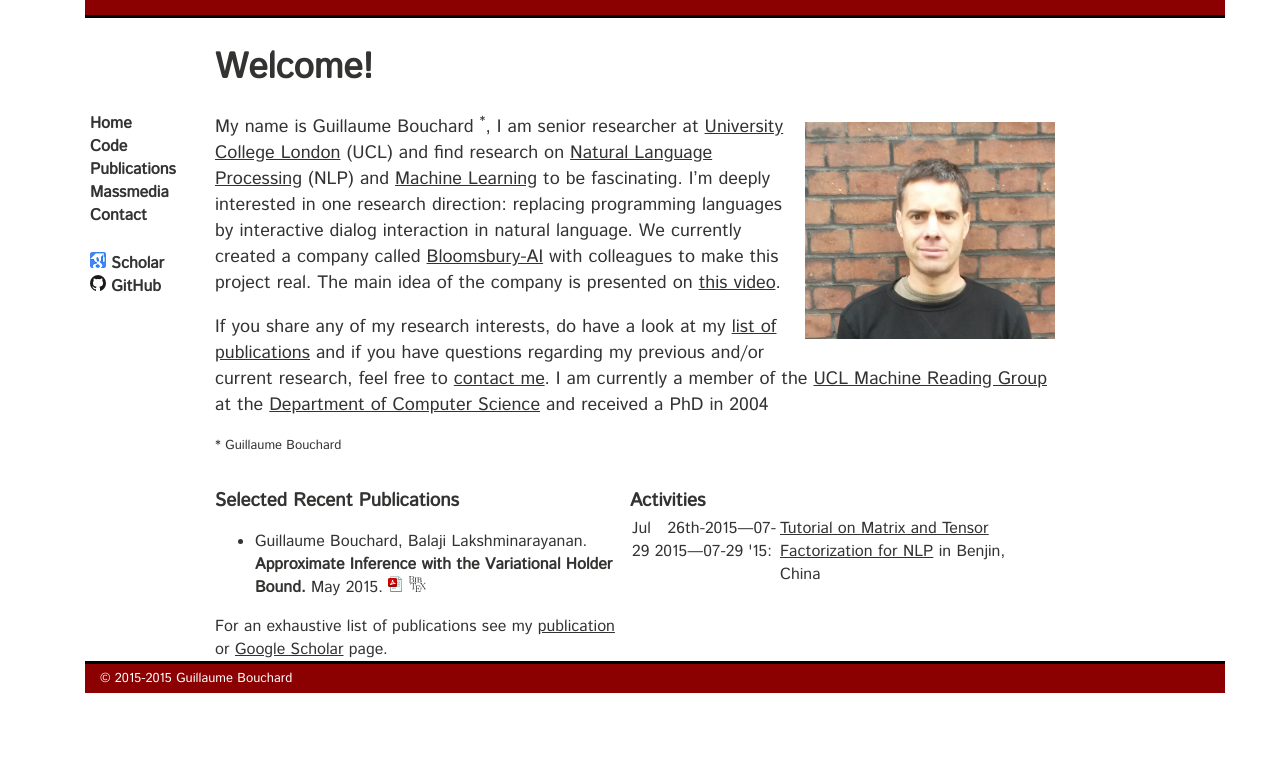
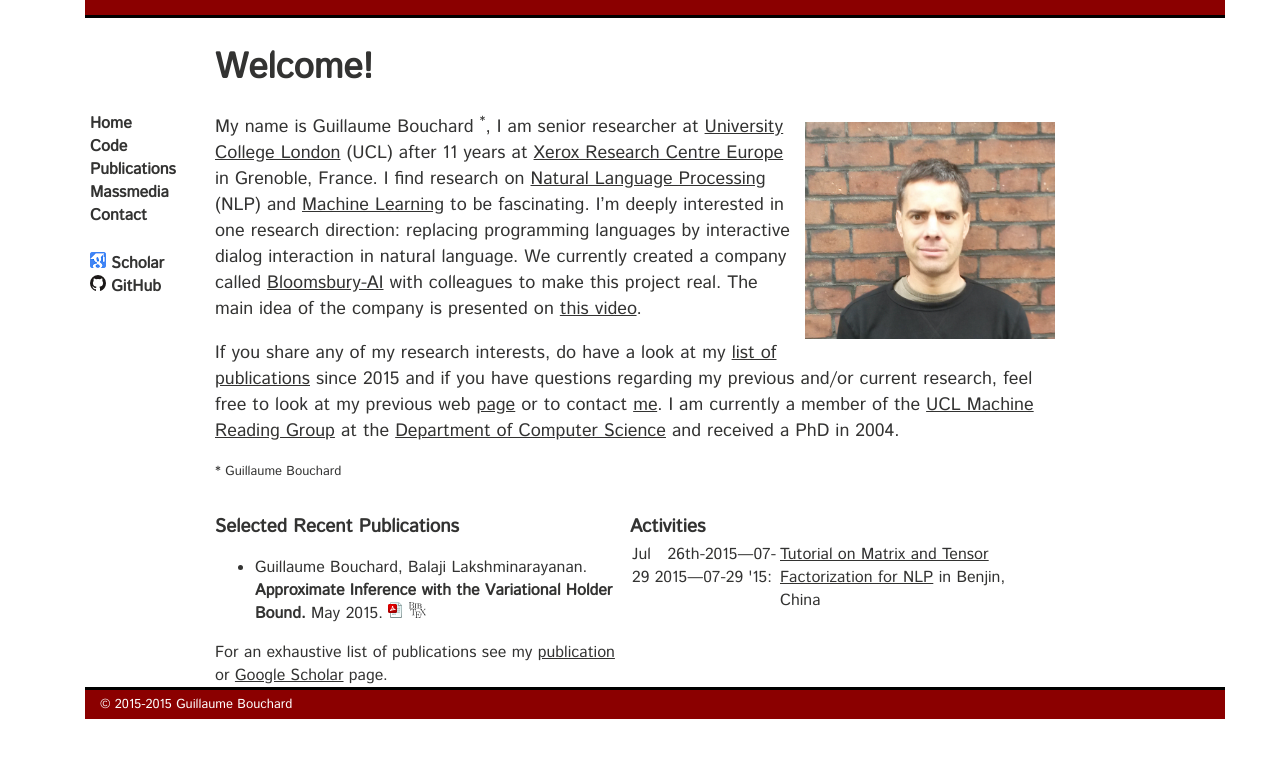
Before and after one commit to gbouchar/gbouchar.github.io, a Jekyll site: the page built from index.md, in a window 1280 px wide. Shown: the top 758 px of the page. Built offline with Jekyll 4.4.1, drawn with Linux system fonts in a browser that asks for light colours; Markdown is read by kramdown in place of the engine named in the settings.

Commit message:
link to xrce

```diff
--- a/index.md
+++ b/index.md
@@ -9,16 +9,17 @@ cmeta:  "Homepage of Guillaume Bouchard, researcher in machine learning, natural
         alt="Guillaume at the top of Chamechaude in Chartreuse montains, France"/>
 </a>
 My name is Guillaume Bouchard <a class="fnote" href="#fnote-name">*</a>,
-I am senior researcher at [University College London][ucl] (UCL) and find
+I am senior researcher at [University College London][ucl] (UCL) after 11 years at [Xerox Research Centre Europe][xrcegb]
+in Grenoble, France. I find
 research on [Natural Language Processing][nlp] (NLP) and [Machine Learning][ml]
 to be fascinating. I'm deeply interested in one research direction: replacing programming languages
 by interactive dialog interaction in natural language. We currently created a company called [Bloomsbury-AI][bai] with colleagues to make this project real. The main idea of the company is presented on [this video][videobai].
 
 If you share any of my research interests, do have a look at
-my [list of publications][pubs] and if you have questions regarding
-my previous and/or current research, feel free to [contact me][contact].
+my [list of publications][pubs] since 2015 and if you have questions regarding
+my previous and/or current research, feel free to look at my previous web [page][xrcegb] or to contact [me][contact].
 I am currently a member of the [UCL Machine Reading Group][uclmr]
-at the [Department of Computer Science][uclcs] and received a PhD in 2004
+at the [Department of Computer Science][uclcs] and received a PhD in 2004.
 
 <p class="fnote" id="fnote-name">* Guillaume Bouchard</p>
 
```
Also changed, not shown: other parts of index.md (+1 -0 lines).
